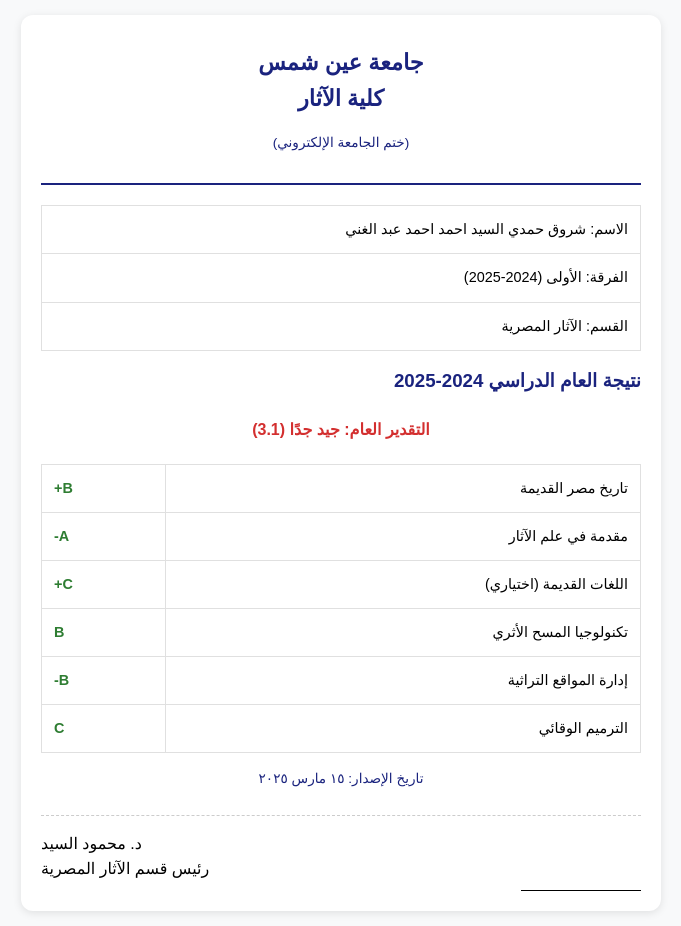
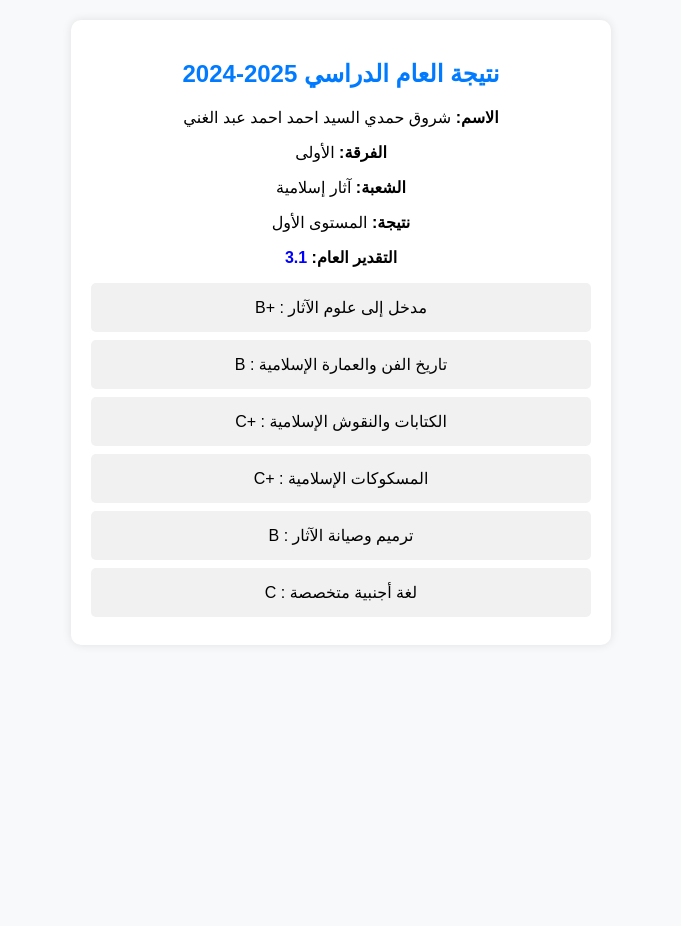
Before and after one commit to KamelSayed/ainshams, a plain HTML site: page index.html in a window 1280 px wide. Shown: the whole page, without its empty margins (299-980 px from the left). After the commit the page ends 800 px from the top, so only its background shows below. Drawn offline with Linux system fonts and the light colour scheme.

Commit message:
Update index.html

```diff
--- a/index.html
+++ b/index.html
@@ -1,115 +1,64 @@
 <!DOCTYPE html>
-<html lang="ar" dir="rtl">
+<html lang="ar">
 <head>
     <meta charset="UTF-8">
     <meta name="viewport" content="width=device-width, initial-scale=1.0">
+    <title>نتيجة العام الدراسي 2025-2024</title>
     <style>
-        :root {
-            --primary-color: #1a237e; /* لون جامعة عين شمس الرسمي */
-        }
         body {
-            font-family: 'Amiri', 'Simplified Arabic', sans-serif;
-            line-height: 1.6;
-            background: #f8f9fa;
+            font-family: Arial, sans-serif;
+            text-align: center;
+            direction: rtl;
+            background-color: #f8f9fa;
             margin: 0;
-            padding: 15px;
+            padding: 0;
         }
         .container {
             background: white;
-            border-radius: 12px;
-            box-shadow: 0 2px 8px rgba(0,0,0,0.1);
+            width: 90%;
+            max-width: 500px;
+            margin: 20px auto;
             padding: 20px;
-            max-width: 600px;
-            margin: 0 auto;
+            border-radius: 10px;
+            box-shadow: 0 0 10px rgba(0, 0, 0, 0.1);
         }
-        .header {
-            text-align: center;
-            border-bottom: 2px solid var(--primary-color);
-            padding-bottom: 15px;
-            margin-bottom: 20px;
+        h2 {
+            color: #007bff;
         }
-        .header h2 {
-            color: var(--primary-color);
-            font-size: 1.4rem;
-            margin: 10px 0;
+        .box {
+            background: #f1f1f1;
+            padding: 15px;
+            margin: 8px 0;
+            border-radius: 5px;
+            font-size: 16px;
         }
-        table {
-            width: 100%;
-            border-collapse: collapse;
-            margin: 15px 0;
-            font-size: 0.9rem;
-        }
-        td {
-            padding: 12px;
-            border: 1px solid #e0e0e0;
-            word-break: keep-all; /* لمنع تفكيك الكلمات */
-        }
-        .grades-table td:nth-child(2) {
-            text-align: left;
-            font-weight: bold;
-            color: #2e7d32; /* لون التقديرات */
-        }
-        .signature {
-            text-align: left;
-            margin-top: 25px;
-            padding-top: 15px;
-            border-top: 1px dashed #ccc;
-        }
-        .stamp {
-            color: var(--primary-color);
-            font-size: 0.85rem;
-            text-align: center;
-            margin: 15px 0;
-        }
-
-        /* تحسينات الجوّال */
-        @media (max-width: 480px) {
+        @media (max-width: 600px) {
             .container {
+                width: 95%;
                 padding: 15px;
-                border-radius: 8px;
             }
-            td {
+            .box {
+                font-size: 14px;
                 padding: 10px;
-                font-size: 0.85rem;
-            }
-            .header h2 {
-                font-size: 1.2rem;
             }
         }
     </style>
 </head>
 <body>
     <div class="container">
-        <div class="header">
-            <h2>جامعة عين شمس<br>كلية الآثار</h2>
-            <div class="stamp">(ختم الجامعة الإلكتروني)</div>
-        </div>
+        <h2>نتيجة العام الدراسي 2025-2024</h2>
+        <p><strong>الاسم:</strong> شروق حمدي السيد احمد احمد عبد الغني</p>
+        <p><strong>الفرقة:</strong> الأولى</p>
+        <p><strong>الشعبة:</strong> آثار إسلامية</p>
+        <p><strong>نتيجة:</strong> المستوى الأول</p>
+        <p><strong>التقدير العام:</strong> <span style="color: blue; font-weight: bold;">3.1</span></p>
 
-        <table>
-            <tr><td>الاسم: شروق حمدي السيد احمد احمد عبد الغني</td></tr>
-            <tr><td>الفرقة: الأولى (2024-2025)</td></tr>
-            <tr><td>القسم: الآثار المصرية</td></tr>
-        </table>
-
-        <h3 style="color: var(--primary-color); margin: 15px 0;">نتيجة العام الدراسي 2024-2025</h3>
-        <h4 style="text-align: center; color: #d32f2f;">التقدير العام: جيد جدًا (3.1)</h4>
-
-        <table class="grades-table">
-            <tr><td>تاريخ مصر القديمة</td><td>B+</td></tr>
-            <tr><td>مقدمة في علم الآثار</td><td>A-</td></tr>
-            <tr><td>اللغات القديمة (اختياري)</td><td>C+</td></tr>
-            <tr><td>تكنولوجيا المسح الأثري</td><td>B</td></tr>
-            <tr><td>إدارة المواقع التراثية</td><td>B-</td></tr>
-            <tr><td>الترميم الوقائي</td><td>C</td></tr>
-        </table>
-
-        <div class="stamp">تاريخ الإصدار: ١٥ مارس ٢٠٢٥</div>
-
-        <div class="signature">
-            <div>د. محمود السيد</div>
-            <div>رئيس قسم الآثار المصرية</div>
-            <div style="width: 120px; border-top: 1px solid #000; margin-top: 8px;"></div>
-        </div>
+        <div class="box">مدخل إلى علوم الآثار : +B</div>
+        <div class="box">تاريخ الفن والعمارة الإسلامية : B</div>
+        <div class="box">الكتابات والنقوش الإسلامية : +C</div>
+        <div class="box">المسكوكات الإسلامية : +C</div>
+        <div class="box">ترميم وصيانة الآثار : B</div>
+        <div class="box">لغة أجنبية متخصصة : C</div>
     </div>
 </body>
 </html>
```
